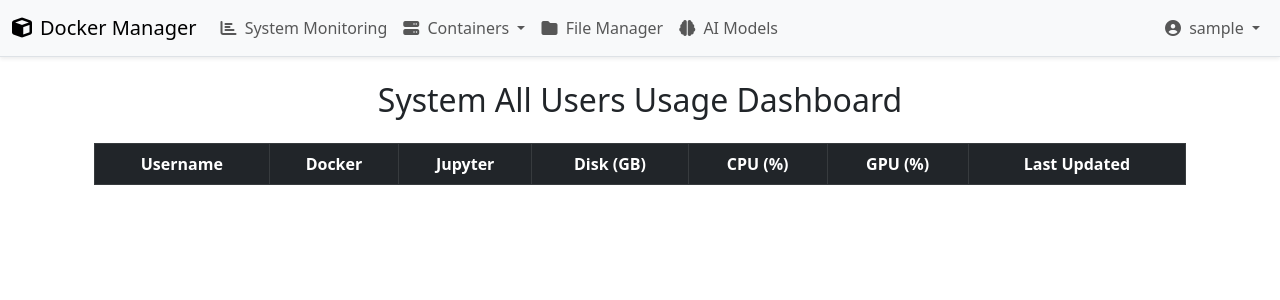
After one commit to TanaboonJew/WebUI_new, a Django app: page /super/ in a window 1280 px wide. The commit adds this page. Shown: the top 300 px of the page. Run offline with Django 5.2, Linux system fonts and the light colour scheme; the visitor is signed in with stand-in values (Sample User, id 1); lists and menus that the app fills with data are empty; parts of the project's set-up code (start-up, migrations or seed data) failed here and were passed over.

Commit message:
Admin Dashboard

```diff
--- a/core/templates/base.html
+++ b/core/templates/base.html
@@ -58,6 +58,12 @@
                             <i class="fas fa-user-circle me-1"></i> {{ user.username }}
                         </a>
                         <ul class="dropdown-menu dropdown-menu-end">
+                            {% if user.is_superuser %}
+                                <li><a class="dropdown-item" href="{% url 'superuser-dashboard' %}">
+                                    <i class="fas fa-user me-1"></i> Admin Dashboard
+                                </a></li>
+                                <li><hr class="dropdown-divider"></li>
+                            {% endif %}
                             <li><a class="dropdown-item" href="#">
                                 <i class="fas fa-user me-1"></i> Profile
                             </a></li>
--- /dev/null
+++ b/core/templates/core/superuser_dashboard.html
@@ -0,0 +1,68 @@
+{% extends "base.html" %}
+{% block content %}
+<div class="container mt-4">
+  <h2 class="mb-4 text-center">System All Users Usage Dashboard</h2>
+  <div class="table-responsive">
+    <table class="table table-bordered table-hover align-middle text-center">
+      <thead class="table-dark">
+        <tr>
+          <th>Username</th>
+          <th>Docker</th>
+          <th>Jupyter</th>
+          <th>Disk (GB)</th>
+          <th>CPU (%)</th>
+          <th>GPU (%)</th>
+          <th>Last Updated</th>
+        </tr>
+      </thead>
+      <tbody>
+        {% for usage in usages %}
+        <tr>
+          <td><strong>{{ usage.user.username }}</strong></td>
+          <td>
+            {% if usage.docker_status == 'running' %}
+              <span class="badge bg-success">Running</span>
+            {% else %}
+              <span class="badge bg-danger">Stopped</span>
+            {% endif %}
+          </td>
+          <td>
+            {% if usage.jupyter_status == 'running' %}
+              <span class="badge bg-success">Running</span>
+            {% else %}
+              <span class="badge bg-danger">Stopped</span>
+            {% endif %}
+          </td>
+          <td>{{ usage.disk_usage }}</td>
+          <td>
+            <div class="progress" style="height: 20px;">
+              <div class="progress-bar {% if usage.cpu_usage > 80 %}bg-danger{% elif usage.cpu_usage > 50 %}bg-warning{% else %}bg-success{% endif %}"
+                   role="progressbar"
+                   style="width: {{ usage.cpu_usage }}%;"
+                   aria-valuenow="{{ usage.cpu_usage }}"
+                   aria-valuemin="0"
+                   aria-valuemax="100">
+                {{ usage.cpu_usage }}%
+              </div>
+            </div>
+          </td>
+          <td>
+            <div class="progress" style="height: 20px;">
+              <div class="progress-bar {% if usage.gpu_usage > 80 %}bg-danger{% elif usage.gpu_usage > 50 %}bg-warning{% else %}bg-success{% endif %}"
+                   role="progressbar"
+                   style="width: {{ usage.gpu_usage }}%;"
+                   aria-valuenow="{{ usage.gpu_usage }}"
+                   aria-valuemin="0"
+                   aria-valuemax="100">
+                {{ usage.gpu_usage }}%
+              </div>
+            </div>
+          </td>
+          <td>{{ usage.updated_at }}</td>
+        </tr>
+        {% endfor %}
+      </tbody>
+    </table>
+  </div>
+</div>
+{% endblock %}
--- a/core/urls.py
+++ b/core/urls.py
@@ -15,5 +15,6 @@ urlpatterns = [
     path('ai/', views.ai_dashboard, name='ai-dashboard'),
     path('ai/delete/<int:model_id>/', views.delete_model, name='delete-model'),
     path('file-action/', views.file_action, name='file-action'),
+    path('super/', views.superuser_dashboard, name='superuser-dashboard'),
 
 ]
--- a/core/views.py
+++ b/core/views.py
@@ -1,6 +1,6 @@
 from django.shortcuts import render, redirect
 from django.contrib.auth.decorators import login_required
-from django.http import FileResponse, Http404
+from django.http import FileResponse, Http404, HttpResponseForbidden
 from .docker_utils import docker_manager
 from .file_utils import ensure_workspace_exists
 from .models import DockerContainer, UserFile, AIModel
@@ -420,3 +420,9 @@ from django.http import HttpResponse
 
 def health_check(request):
     return HttpResponse("OK", status=200)
+
+@login_required
+def superuser_dashboard(request):
+    if not request.user.is_superuser:
+        return redirect('home')
+    return render(request, 'core/superuser_dashboard.html')
```
